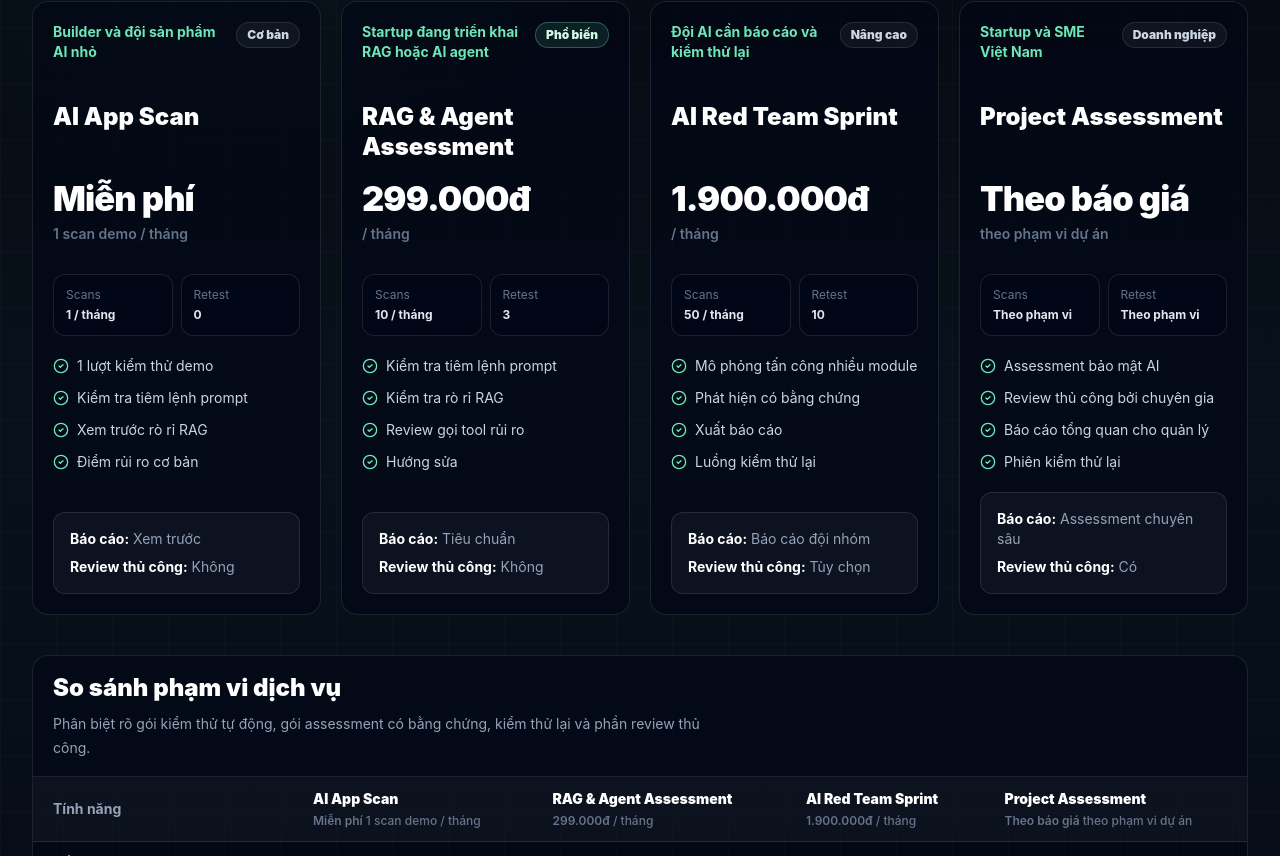
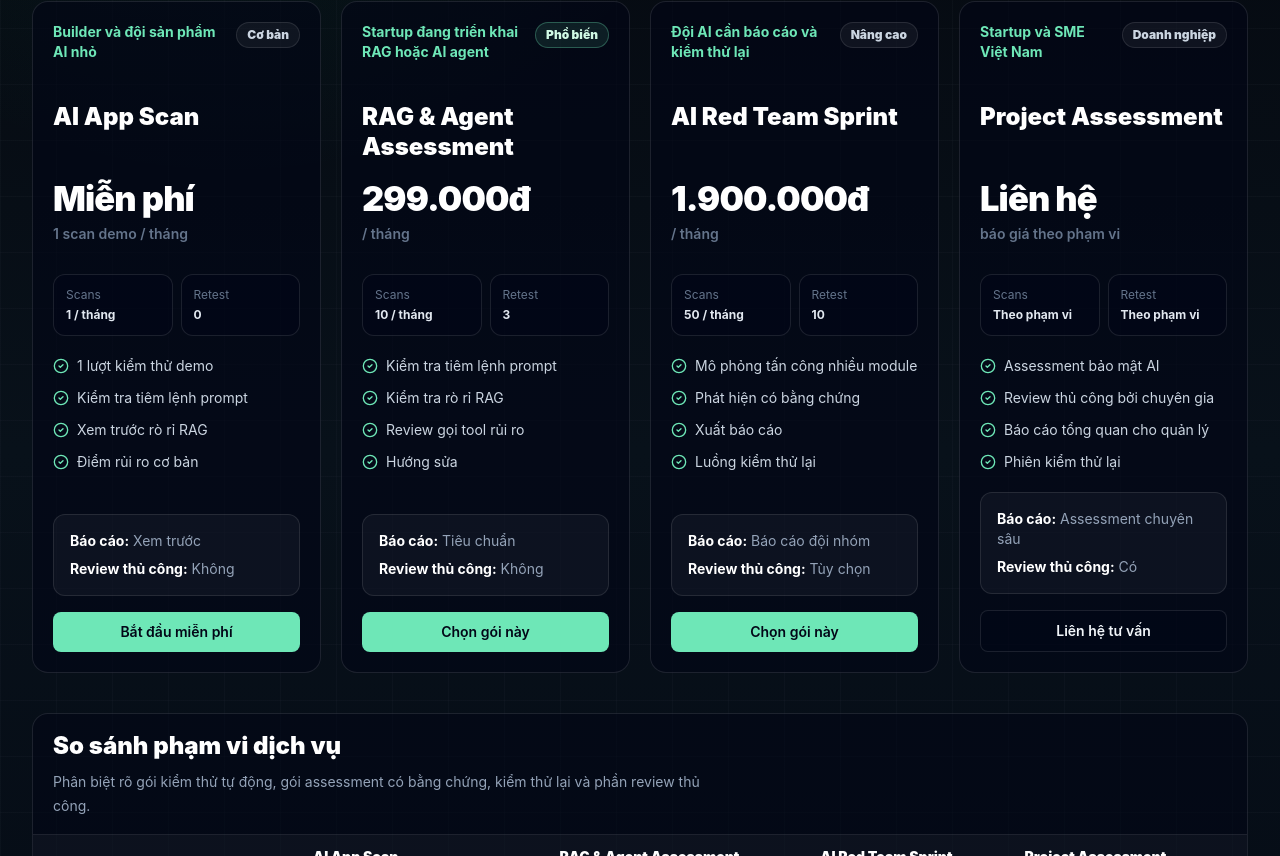
Before and after one commit to BlueCloudK/GreenShield, a React (Vite) app: page /products in a window 1280 px wide. Shown: the part 364-1220 px from the top of the page. Built offline with nearby package versions, Linux system fonts and the light colour scheme.

Commit message:
Use contact CTA for custom pricing

```diff
--- a/src/data/scans.js
+++ b/src/data/scans.js
@@ -154,6 +154,7 @@ export const pricingPlans = [
     reportLevel: "Xem trước",
     retestCount: "0",
     manualReview: "Không",
+    ctaLabel: "Bắt đầu miễn phí",
   },
   {
     name: "RAG & Agent Assessment",
@@ -165,6 +166,7 @@ export const pricingPlans = [
     reportLevel: "Tiêu chuẩn",
     retestCount: "3",
     manualReview: "Không",
+    ctaLabel: "Chọn gói này",
   },
   {
     name: "AI Red Team Sprint",
@@ -176,16 +178,18 @@ export const pricingPlans = [
     reportLevel: "Báo cáo đội nhóm",
     retestCount: "10",
     manualReview: "Tùy chọn",
+    ctaLabel: "Chọn gói này",
   },
   {
     name: "Project Assessment",
     targetUser: "Startup và SME Việt Nam",
-    price: "Theo báo giá",
-    priceNote: "theo phạm vi dự án",
+    price: "Liên hệ",
+    priceNote: "báo giá theo phạm vi",
     features: ["Assessment bảo mật AI", "Review thủ công bởi chuyên gia", "Báo cáo tổng quan cho quản lý", "Phiên kiểm thử lại"],
     scanQuota: "Theo phạm vi",
     reportLevel: "Assessment chuyên sâu",
     retestCount: "Theo phạm vi",
     manualReview: "Có",
+    ctaLabel: "Liên hệ tư vấn",
   },
 ];
--- a/src/pages/ProductsPage.jsx
+++ b/src/pages/ProductsPage.jsx
@@ -67,6 +67,9 @@ export default function ProductsPage() {
                 <span className="font-bold text-white">Review thủ công:</span> {plan.manualReview}
               </p>
             </div>
+            <Button className="mt-4 w-full" to={plan.name === "Project Assessment" ? "/contact" : "/scan/new"} variant={plan.name === "Project Assessment" ? "secondary" : "primary"}>
+              {plan.ctaLabel}
+            </Button>
           </article>
         ))}
       </div>
```
